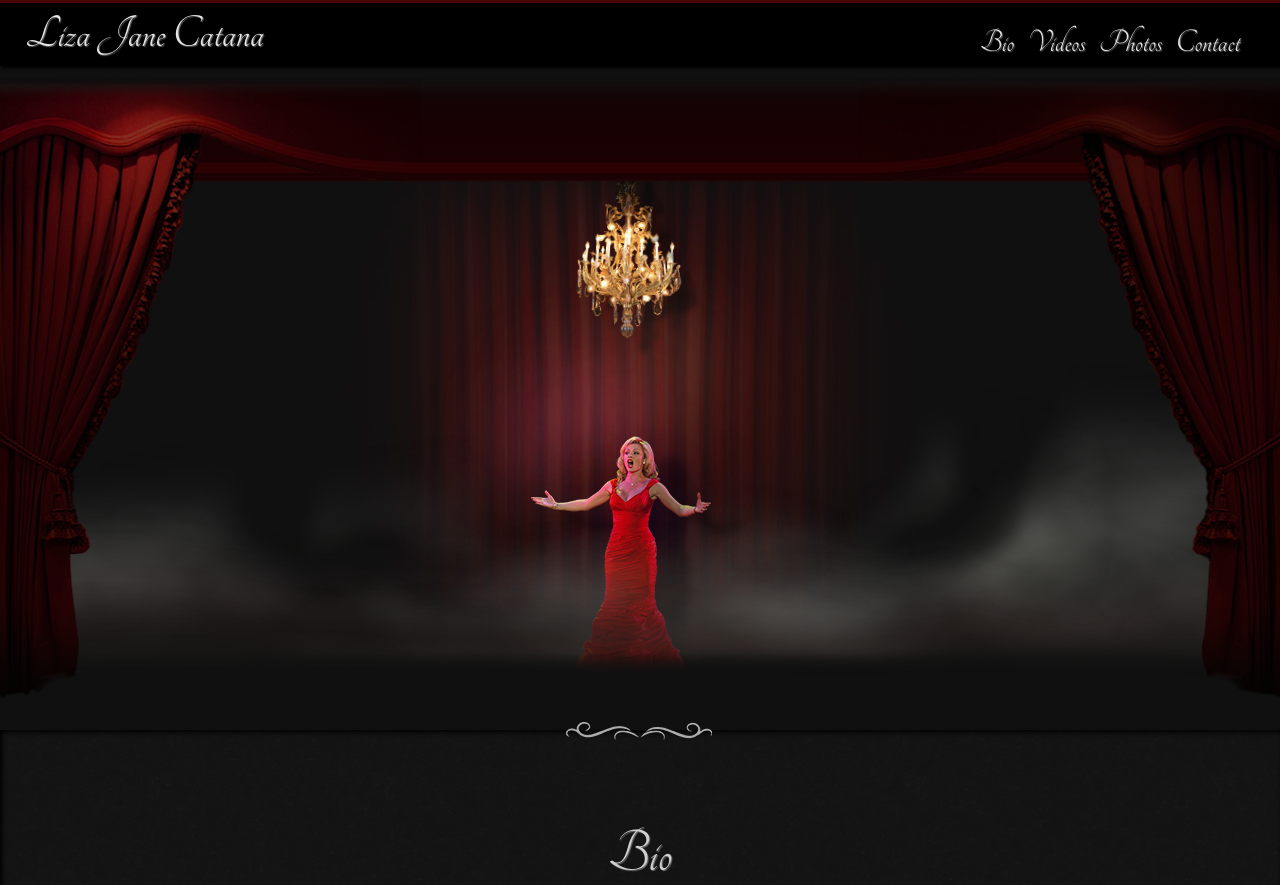
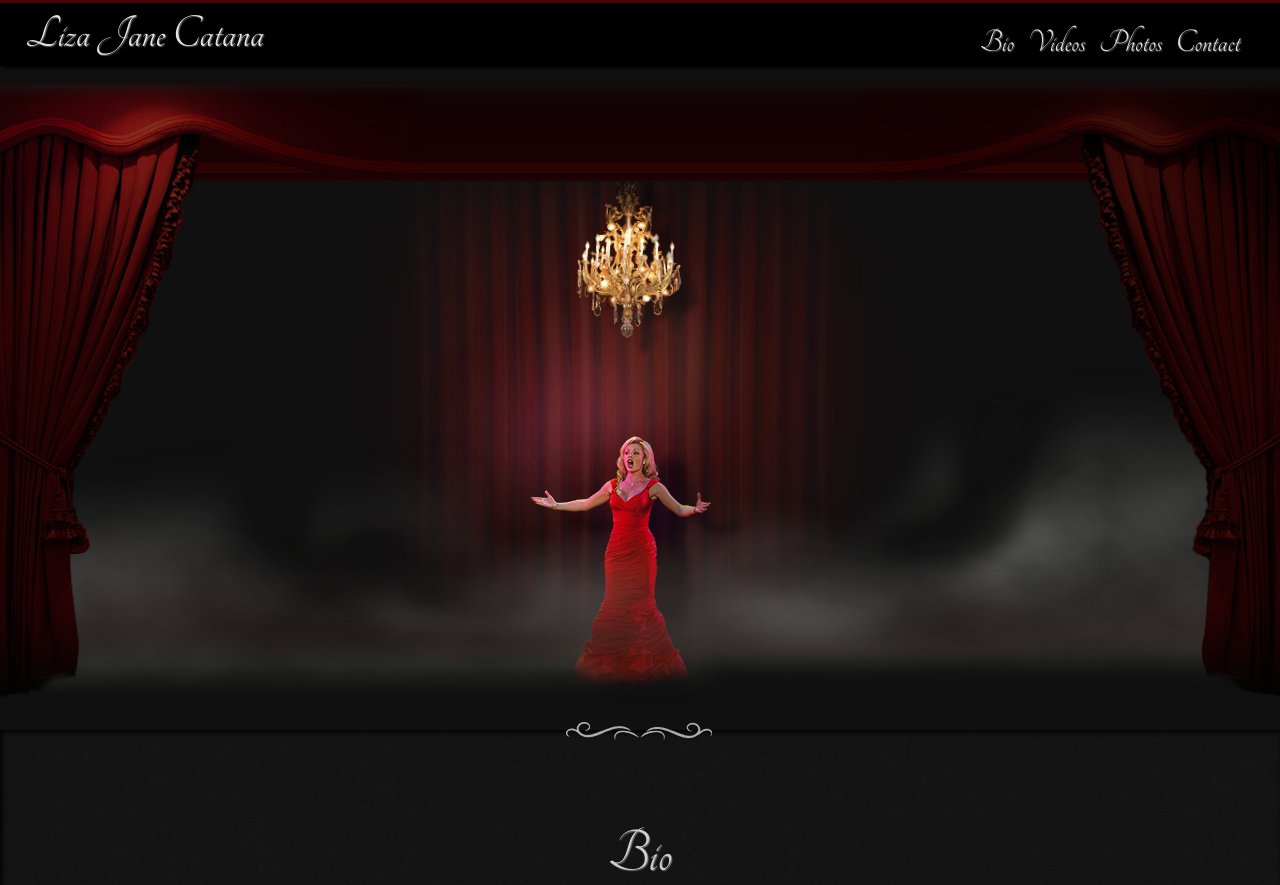
Before and after one commit to adamgedney/lizajanecatana.com, a PHP site: page / in a window 1280 px wide. Shown: the top 885 px of the page. Run offline with PHP 8.4, Linux system fonts and the light colour scheme.

Commit message:
commented out masking fog layer

```diff
--- a/index.php
+++ b/index.php
@@ -116,7 +116,7 @@
 
 
 						<!-- masking black fog -->
-						<li><img id="center-fog" src="images/scene/11-outerBlack.png" alt="scene layer" width="862" height="620"/></li>
+						<!-- <li><img id="center-fog" src="images/scene/11-outerBlack.png" alt="scene layer" width="862" height="620"/></li> -->
 
 					</ul><!-- /.scene-->
 				</div><!-- /.page-inner-->
```
